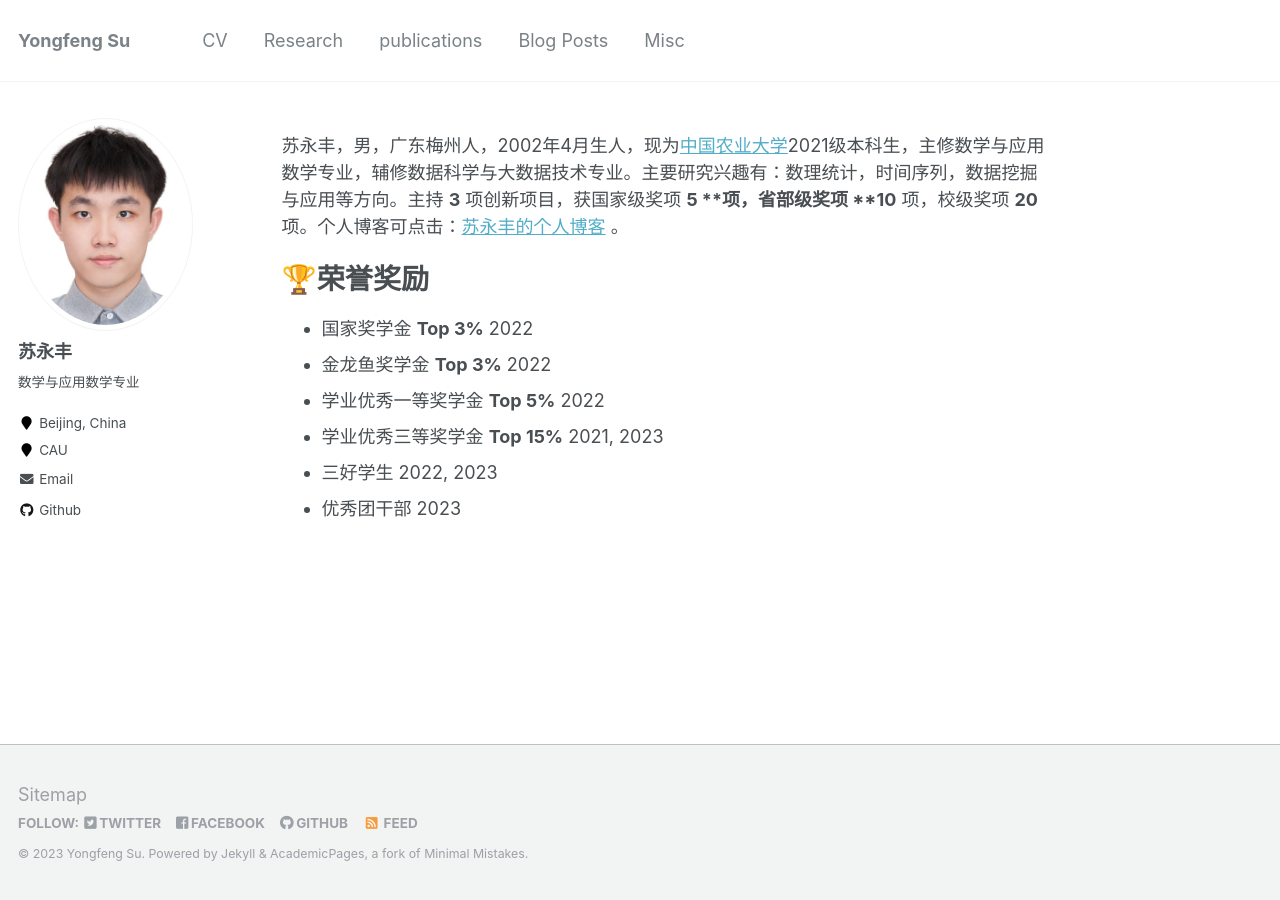
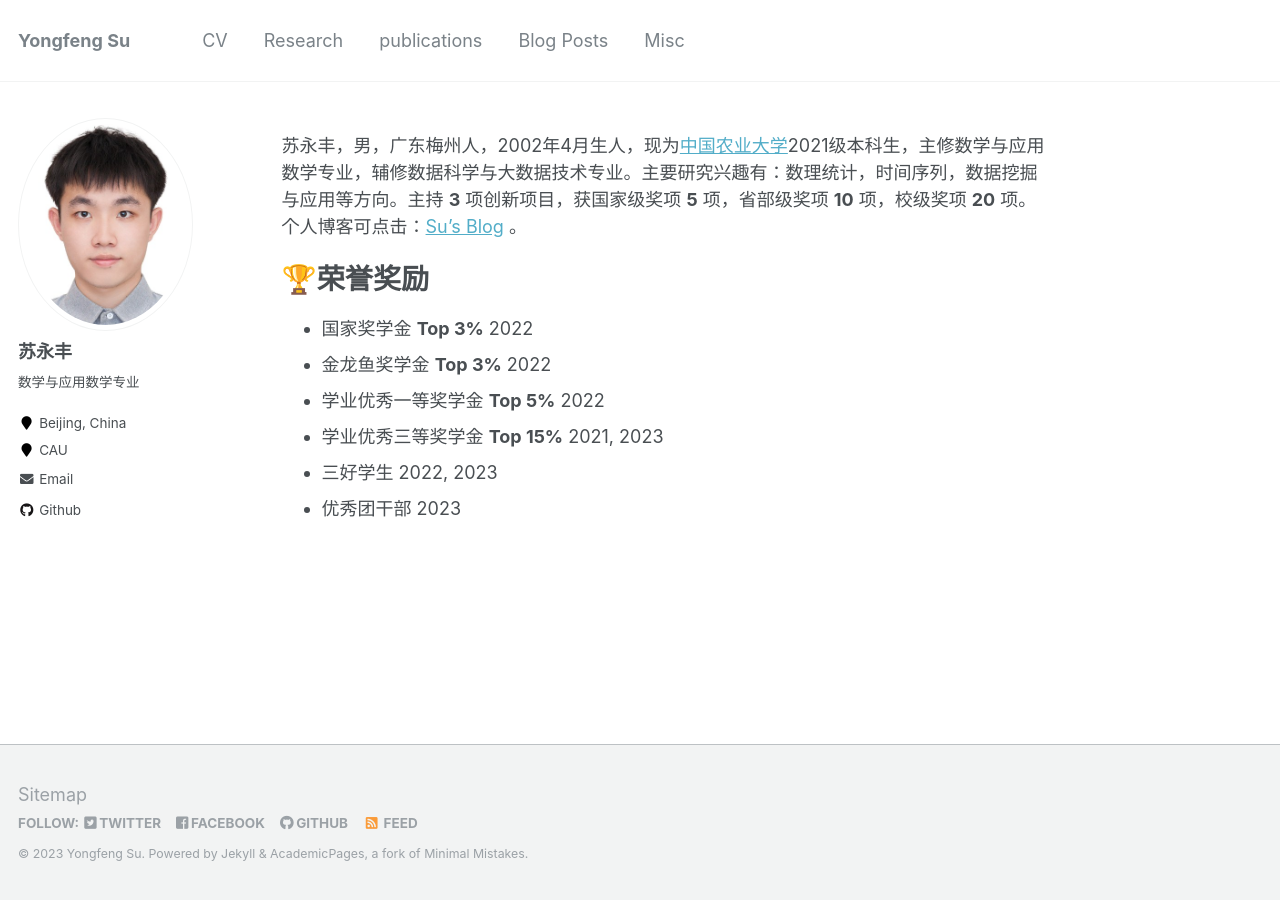
Before and after one commit to CreatBySu/CreatBySu.github.io, a Jekyll site: the page built from _pages/about.md, in a window 1280 px wide. Built offline with Jekyll 4.4.1, drawn with Linux system fonts in a browser that asks for light colours.

Commit message:
Update about.md

```diff
--- a/_pages/about.md
+++ b/_pages/about.md
@@ -8,7 +8,7 @@ redirect_from:
   - /about.html
 ---
 
-苏永丰，男，广东梅州人，2002年4月生人，现为[中国农业大学](https://www.cau.edu.cn/)2021级本科生，主修数学与应用数学专业，辅修数据科学与大数据技术专业。主要研究兴趣有：数理统计，时间序列，数据挖掘与应用等方向。主持 **3** 项创新项目，获国家级奖项 **5 **项，省部级奖项 **10** 项，校级奖项 **20** 项。个人博客可点击：[苏永丰的个人博客](https://yongfengsu.notion.site/33254bc8a198441d87d17d1df55b027c?v=47fea8b021dd4888bc9d2bf7a35efeda&pvs=4) 。
+苏永丰，男，广东梅州人，2002年4月生人，现为[中国农业大学](https://www.cau.edu.cn/)2021级本科生，主修数学与应用数学专业，辅修数据科学与大数据技术专业。主要研究兴趣有：数理统计，时间序列，数据挖掘与应用等方向。主持 **3** 项创新项目，获国家级奖项 **5** 项，省部级奖项 **10** 项，校级奖项 **20** 项。个人博客可点击：[Su's Blog](https://yongfengsu.notion.site/33254bc8a198441d87d17d1df55b027c?v=47fea8b021dd4888bc9d2bf7a35efeda&pvs=4) 。
 
 # 🏆荣誉奖励
 * 国家奖学金    **Top 3%**     2022
```
